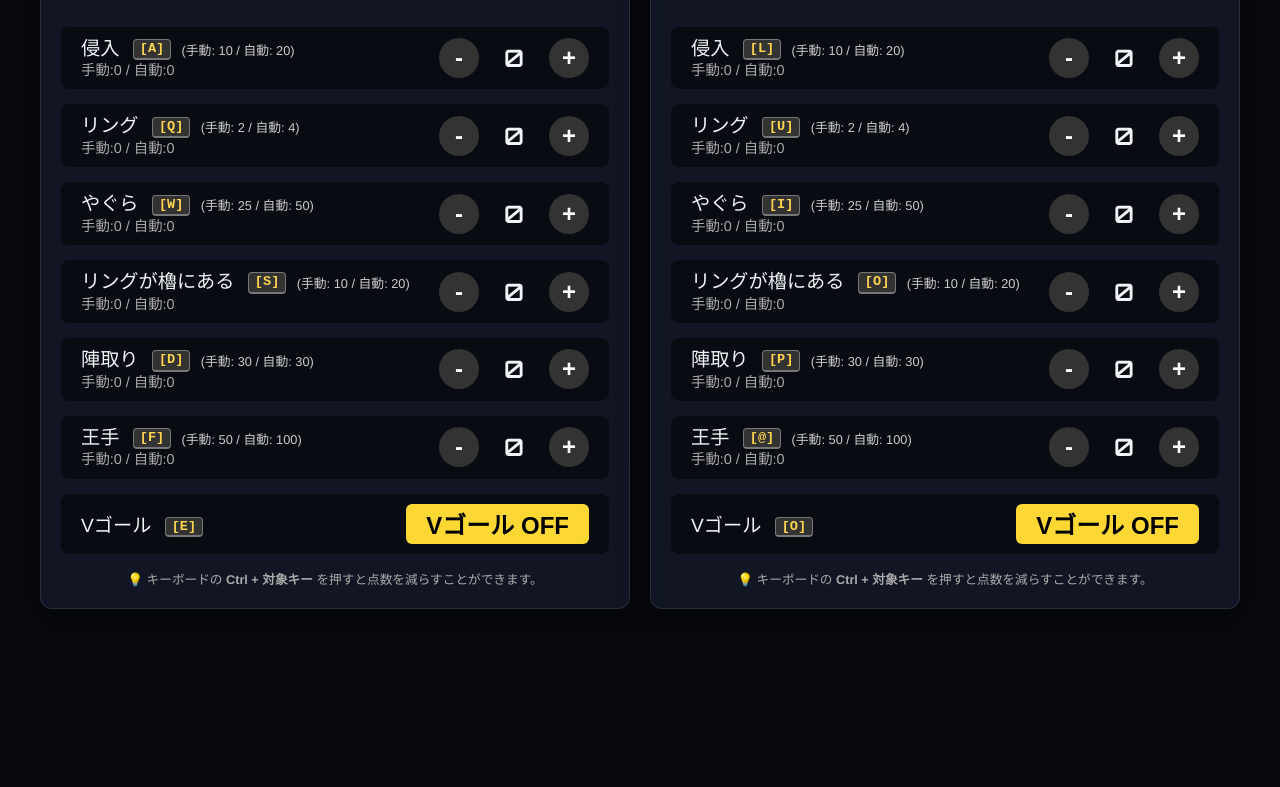
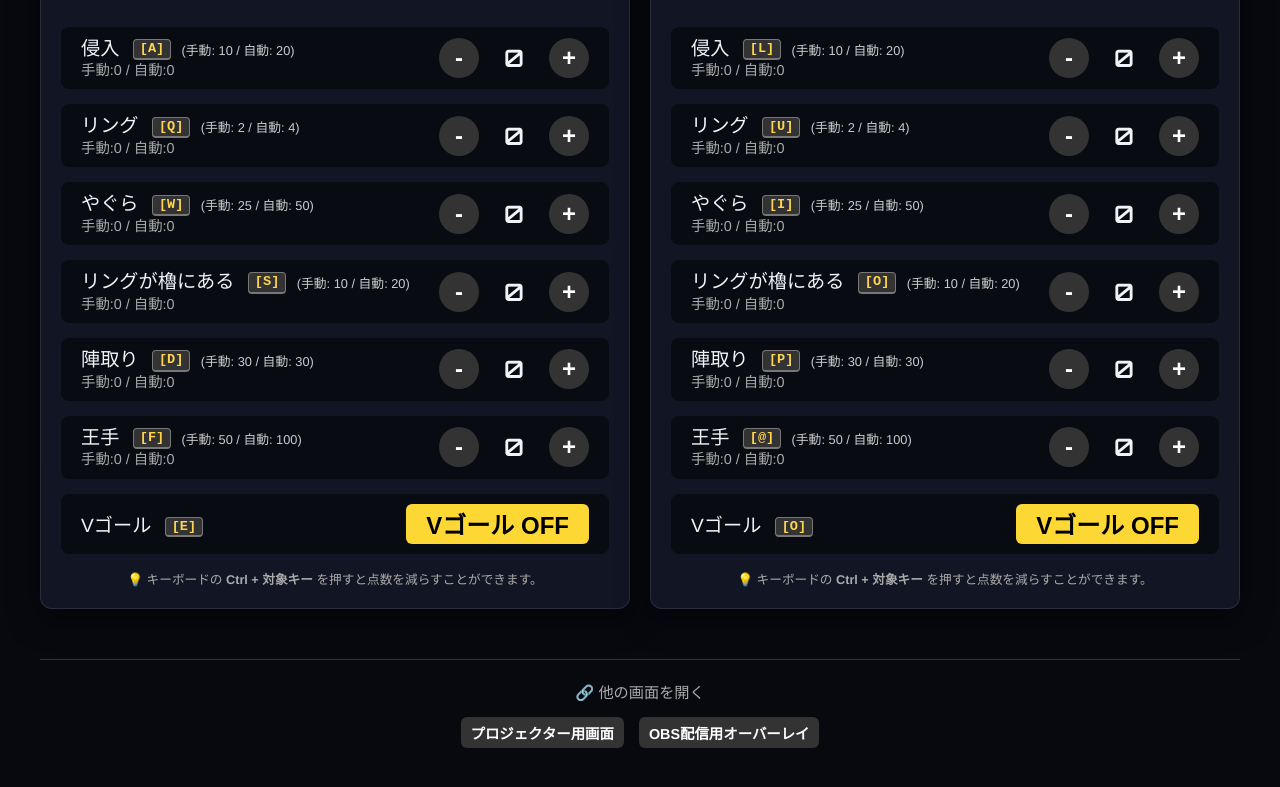
Before and after one commit to kou-pen/robocontimer2026, a plain HTML site: page index.html in a window 1280 px wide. Shown: the part 812-1599 px from the top of the page. Before the commit the page ends 1446 px from the top, so only its background shows below. Drawn offline with Linux system fonts and the light colour scheme; no server answers.

Commit message:
add: index.htmlにほかページへのリンクを追加

```diff
--- a/index.html
+++ b/index.html
@@ -89,6 +89,13 @@
         </section>
 
 
+        <footer class="control-footer" style="text-align: center; margin-top: 30px; padding: 20px 0; border-top: 1px solid #333;">
+            <p style="color: #aaa; font-size: 0.95rem; margin-bottom: 15px;">🔗 他の画面を開く</p>
+            <div style="display: flex; justify-content: center; gap: 15px; flex-wrap: wrap;">
+                <a href="screen.html" target="_blank" class="btn small" style="text-decoration: none;">プロジェクター用画面</a>
+                <a href="overlay.html" target="_blank" class="btn small" style="text-decoration: none;">OBS配信用オーバーレイ</a>
+            </div>
+        </footer>
     </div>
     <script src="js/control.js"></script>
 </body>
```
